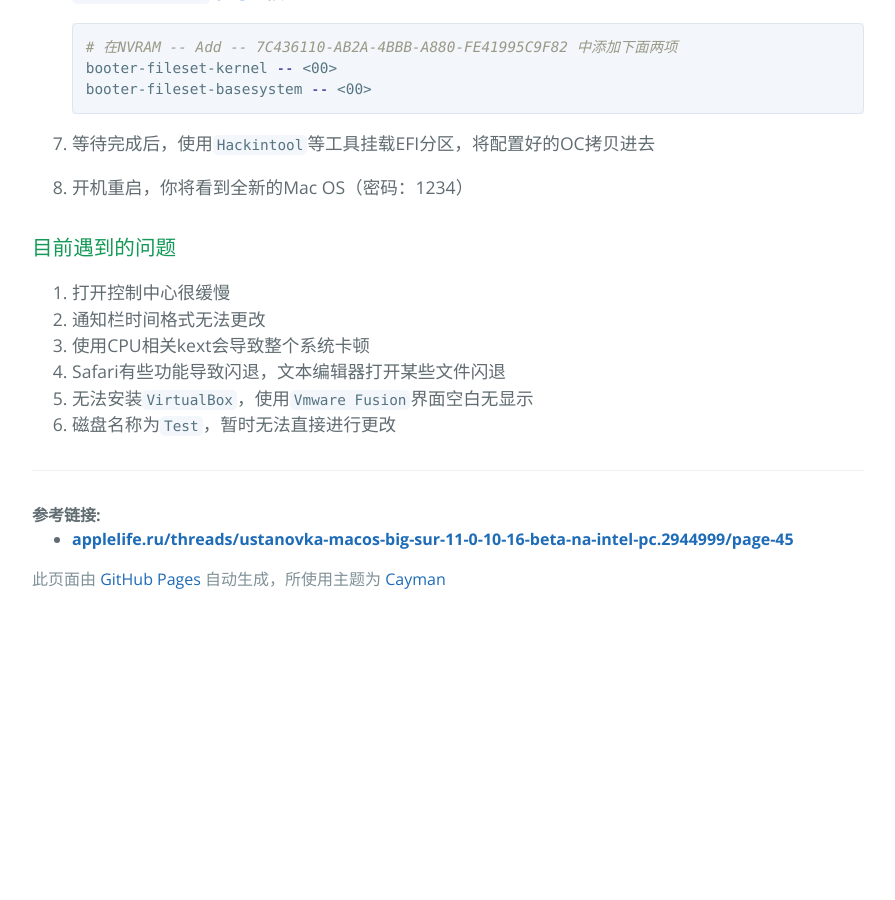
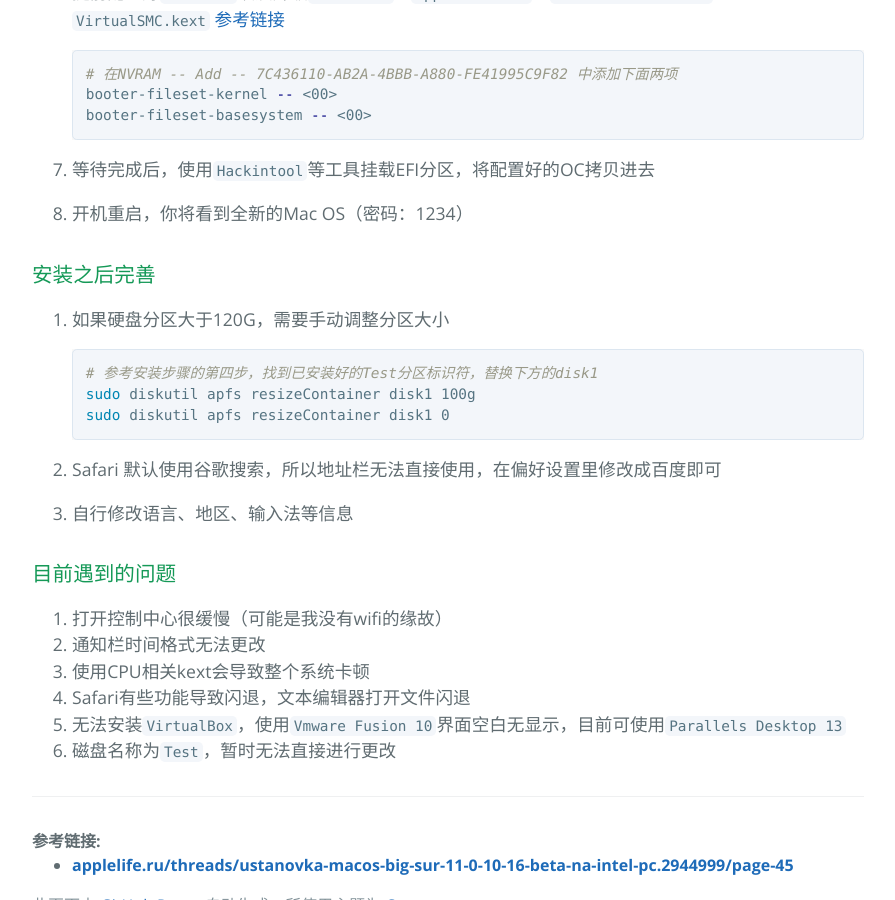
Before and after one commit to heyxiaobai/heyxiaobai.github.io, a Jekyll site: the page built from _posts/2020-06-28-AMD黑苹果安装macOS 11.md, in a window 1280 px wide and 900 px high, scrolled down 1586 px. Shown: the whole window, without its empty margins (192-1087 px from the left). Built offline with Jekyll 4.4.1, drawn with Linux system fonts in a browser that asks for light colours; comment, search, counter and statistics services are not loaded; before the commit the page ends 2209 px from its top, so only the background shows below that.

Commit message:
Update 2020-06-28-AMD黑苹果安装macOS 11.md

````diff
--- a/_posts/2020-06-28-AMD黑苹果安装macOS 11.md
+++ b/_posts/2020-06-28-AMD黑苹果安装macOS 11.md
@@ -55,11 +55,27 @@ Beta版本系统/引导/驱动会存在很多问题，所以推荐额外分区
 
 
 
+### 安装之后完善
+
+1. 如果硬盘分区大于120G，需要手动调整分区大小
+
+   ```shell
+   # 参考安装步骤的第四步，找到已安装好的Test分区标识符，替换下方的disk1
+   sudo diskutil apfs resizeContainer disk1 100g
+   sudo diskutil apfs resizeContainer disk1 0
+   ```
+
+2. Safari 默认使用谷歌搜索，所以地址栏无法直接使用，在偏好设置里修改成百度即可
+
+3. 自行修改语言、地区、输入法等信息
+
+
+
 ### 目前遇到的问题
 
-1. 打开控制中心很缓慢
+1. 打开控制中心很缓慢（可能是我没有wifi的缘故）
 2. 通知栏时间格式无法更改
 3. 使用CPU相关kext会导致整个系统卡顿
-4. Safari有些功能导致闪退，文本编辑器打开某些文件闪退
-5. 无法安装`VirtualBox`，使用`Vmware Fusion`界面空白无显示
+4. Safari有些功能导致闪退，文本编辑器打开文件闪退
+5. 无法安装`VirtualBox`，使用`Vmware Fusion 10`界面空白无显示，目前可使用`Parallels Desktop 13`
 6. 磁盘名称为`Test`，暂时无法直接进行更改
````
Also changed, not shown: other parts of _posts/2020-06-28-AMD黑苹果安装macOS 11.md (+1 -1 lines).
